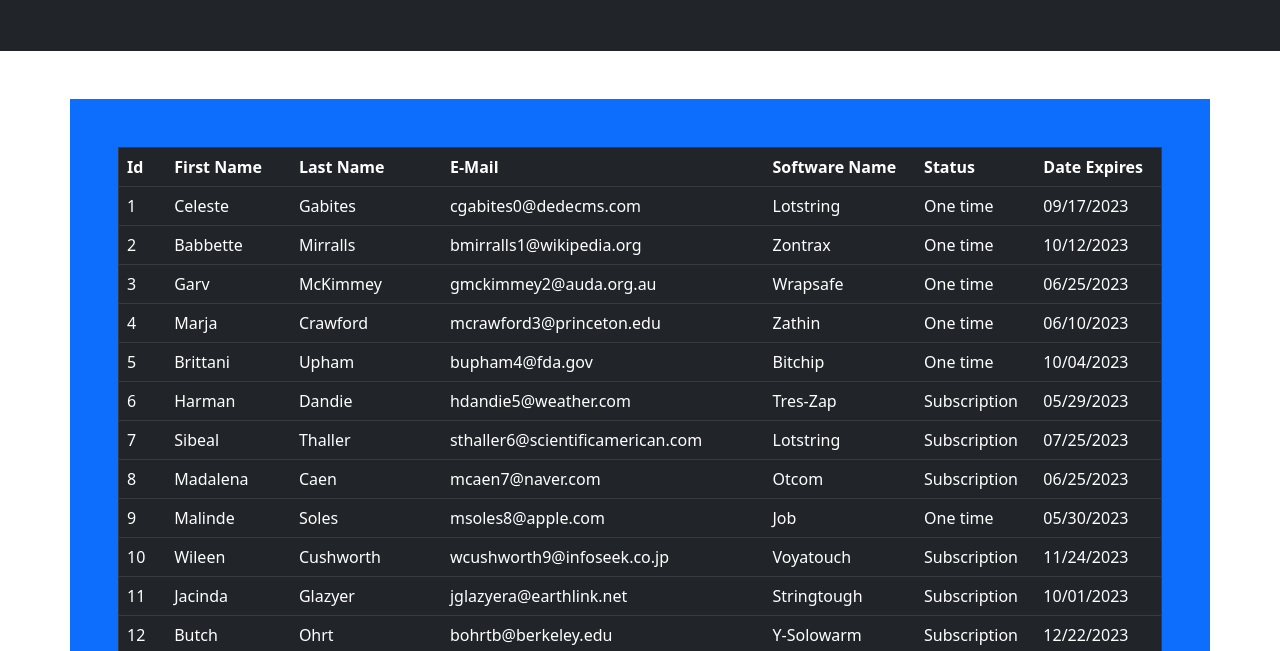
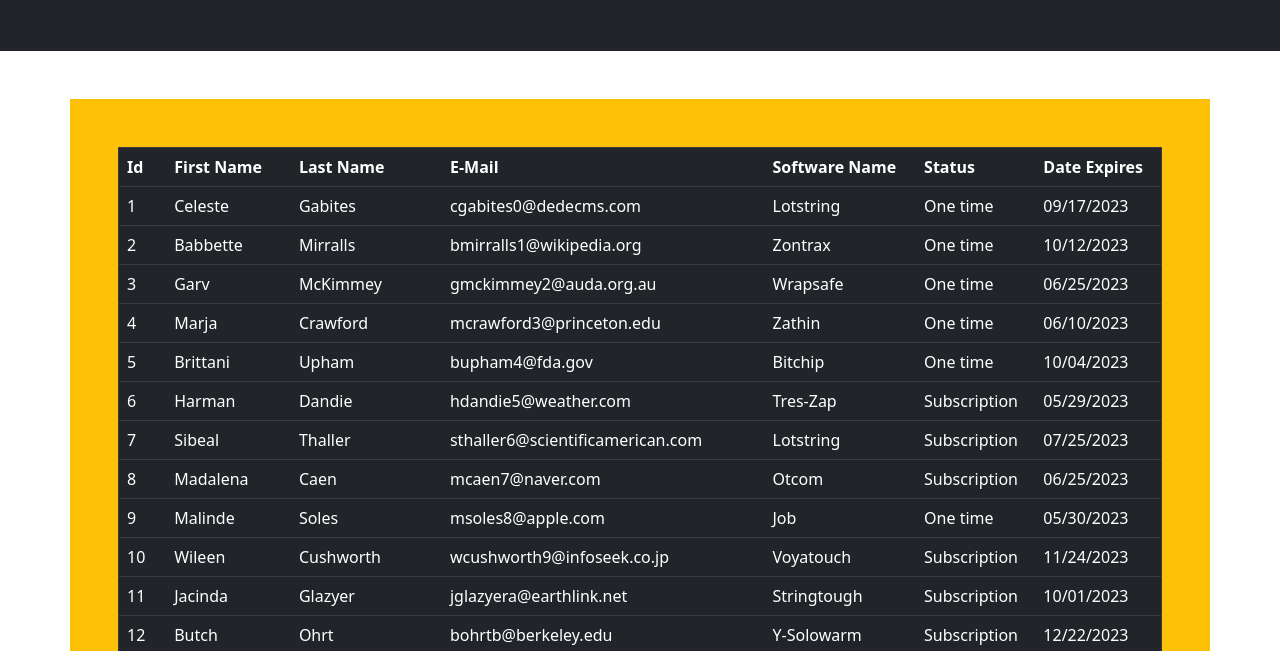
Before and after one commit to RaviShanmugam0305/ITHubDemo, a plain HTML site: page SoftwareAuditPage.html in a window 1280 px wide. Shown: the part 149-800 px from the top of the page. Drawn offline with nearby package versions, Linux system fonts and the light colour scheme.

Commit message:
Update SoftwareAuditPage.html

```diff
--- a/SoftwareAuditPage.html
+++ b/SoftwareAuditPage.html
@@ -12,7 +12,7 @@
         <div class="ontainer p-5 my-5 bg-dark text-white">
             <h1>User Report Table</h1>
         </div>
-        <div class="container p-5 my-5 bg-primary text-white">
+        <div class="container p-5 my-5 bg-Warning text-white">
             <table border="1" class="table table-dark table-hover">
                 <thead>
                     <tr style="text-align: justify;">
```
